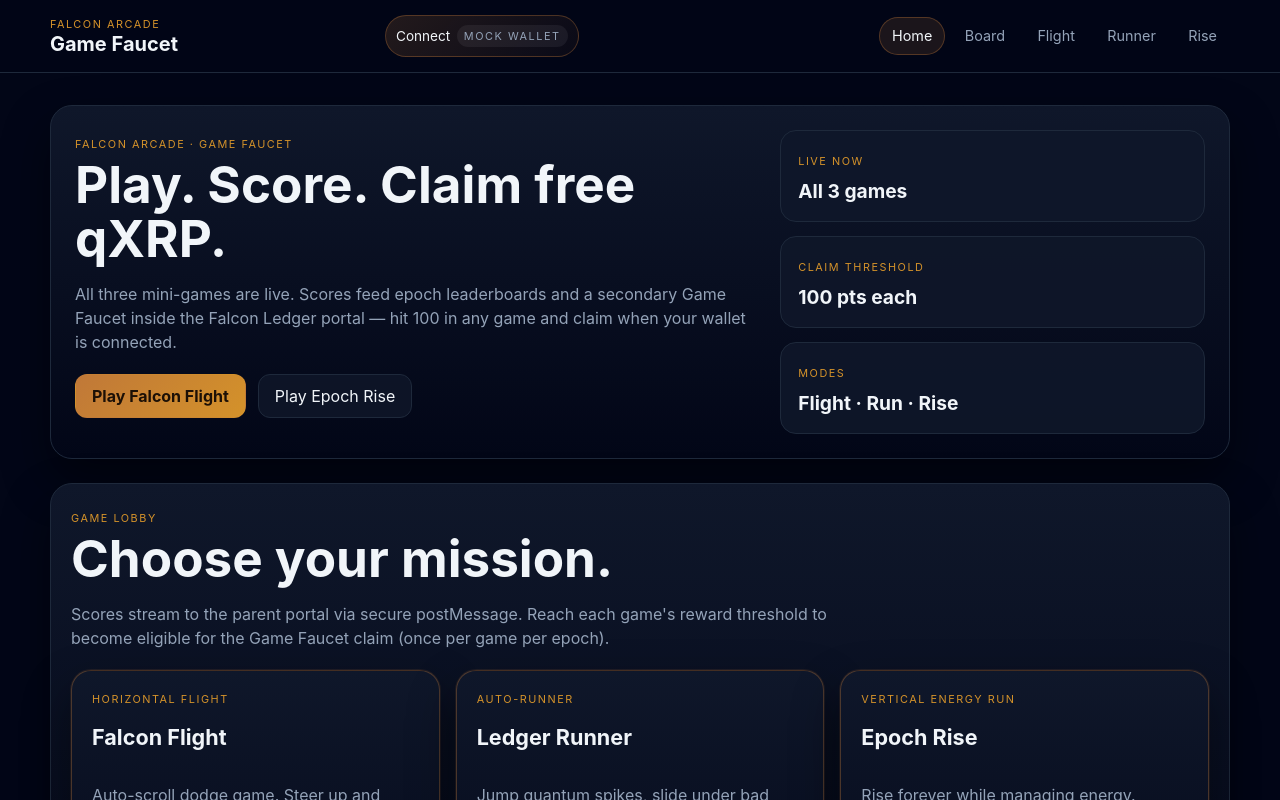
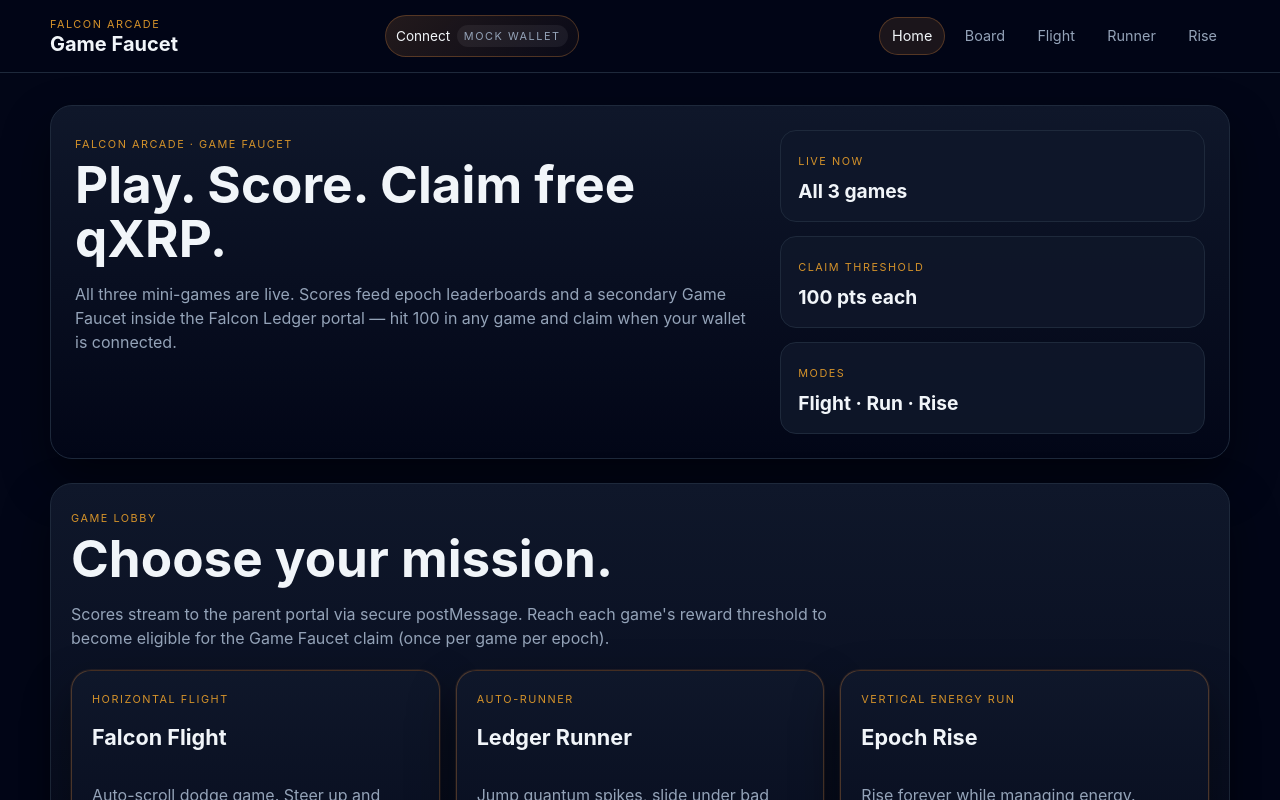
Before and after one commit to beartec-jpg/Falcon-arcade-, a React (Vite) app: page / in a window 1280 px wide. Shown: the top 800 px of the page. Built offline with nearby package versions, Linux system fonts and the light colour scheme.

Commit message:
ui: remove redundant home hero game buttons

```diff
--- a/src/pages/HomePage.tsx
+++ b/src/pages/HomePage.tsx
@@ -1,4 +1,3 @@
-import { Link } from 'react-router-dom'
 import { GameCard } from '../components/GameCard'
 import { gameDefinitions } from '../utils/games'
 
@@ -14,15 +13,6 @@ export function HomePage() {
             secondary Game Faucet inside the Falcon Ledger portal — hit 100 in any
             game and claim when your wallet is connected.
           </p>
-
-          <div className="hero__actions">
-            <Link className="button-primary" to="/falcon-flight">
-              Play Falcon Flight
-            </Link>
-            <Link className="button-secondary" to="/epoch-rise">
-              Play Epoch Rise
-            </Link>
-          </div>
         </div>
 
         <div className="hero__stats">
```
